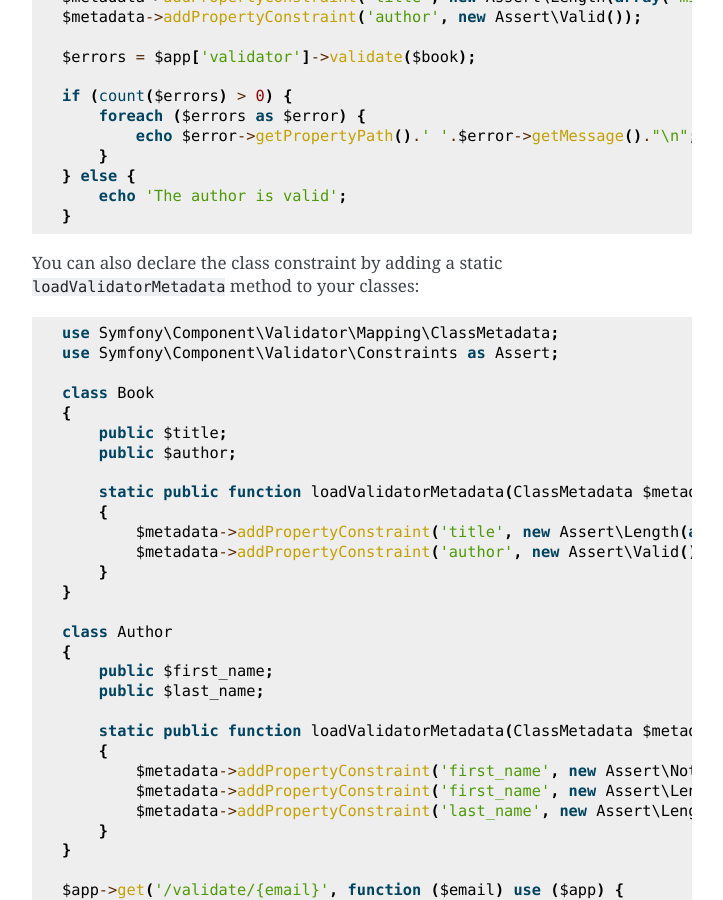
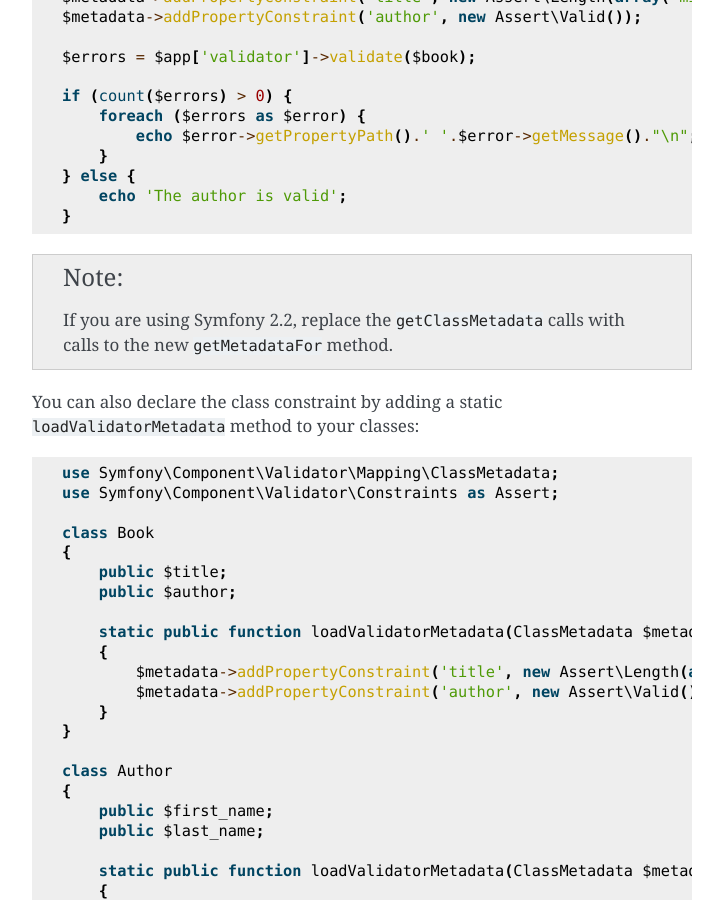
Before and after one commit to silexphp/Silex, a Sphinx documentation site: the page built from doc/providers/validator.rst, in a window 1280 px wide and 900 px high, scrolled down 2882 px. Shown: the whole window, without its empty margins (388-1111 px from the left). Built offline with Sphinx 7.4.7, drawn with Linux system fonts in a browser that asks for light colours; pages that are not in the unit, such as notebooks, are missing from menus.

Commit message:
Make travis pass on Symfony 2.2
Make travis actually update the lock file and install the 2.2 components.
Document deprecation of getClassMetadata in validator docs.

```diff
--- a/doc/providers/validator.rst
+++ b/doc/providers/validator.rst
@@ -150,6 +150,11 @@ the class properties and getters, and then call the ``validate`` method::
         echo 'The author is valid';
     }
 
+.. note::
+
+    If you are using Symfony 2.2, replace the ``getClassMetadata`` calls with
+    calls to the new ``getMetadataFor`` method.
+
 You can also declare the class constraint by adding a static
 ``loadValidatorMetadata`` method to your classes::
 
```
Also changed, not shown: .travis.yml.
